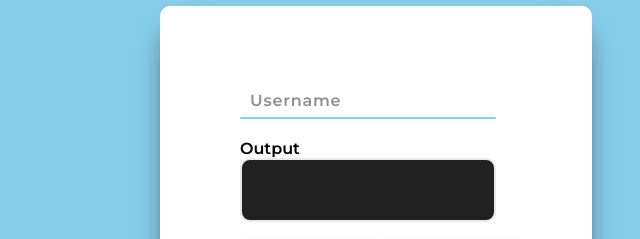
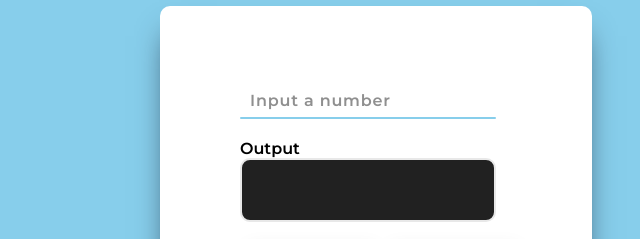
Before and after one commit to just-arizon/Checking-ood-or-even-number, a plain HTML site: page index.html in a window 1280 px wide. Shown: the part 128-367 px from the top of the page, 264-904 px from the left. Drawn offline with Linux system fonts and the light colour scheme; a web font is replaced by a local one.

Commit message:
Correct typo error

```diff
--- a/index.html
+++ b/index.html
@@ -27,7 +27,7 @@
             <form action="">
               <div class="inputbox">
                 <input required="required" type="text" id="fname" />
-                <span>Username</span>
+                <span>Input a number</span>
                 <i></i>
               </div>
               <div class="inputbox">
```
